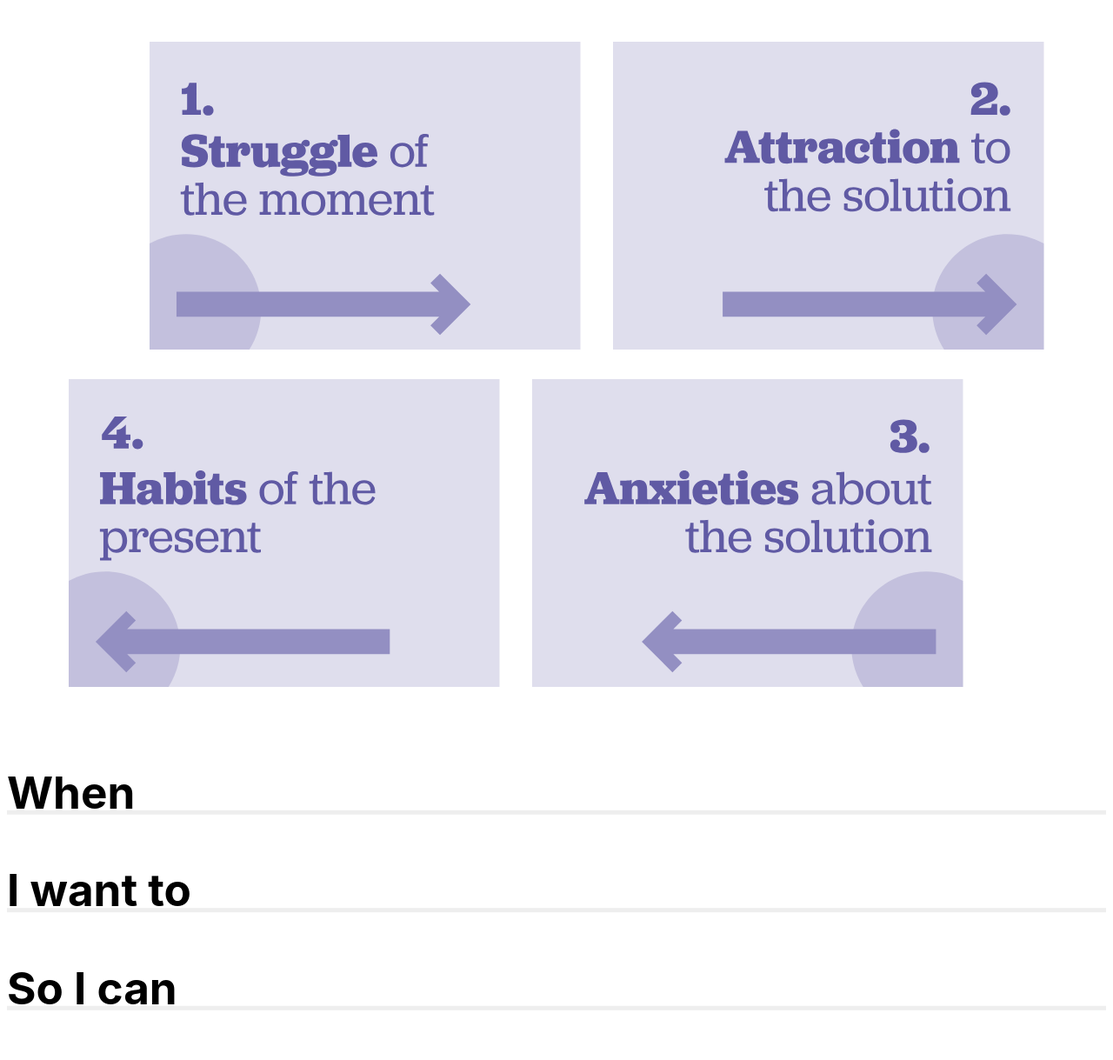
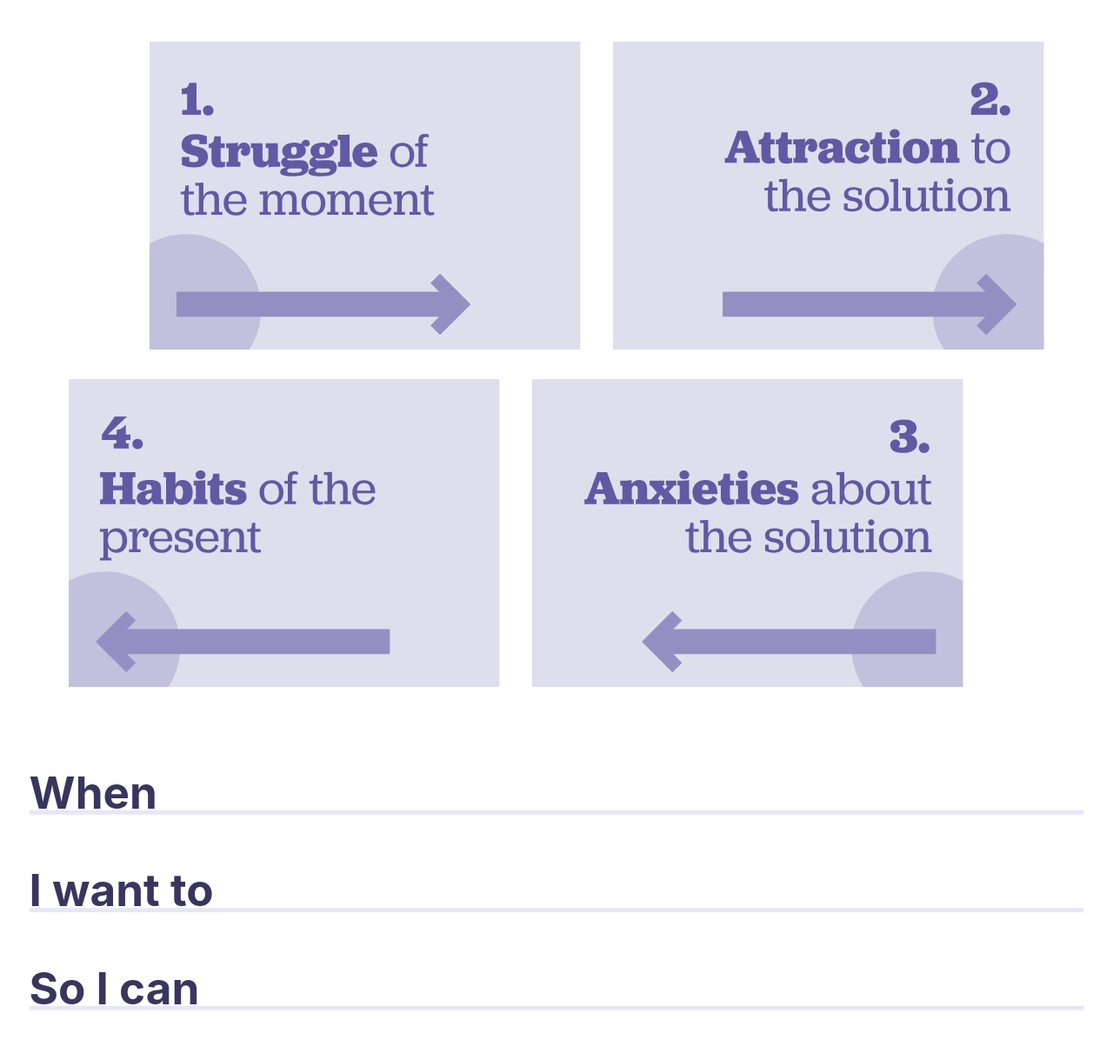
Before and after one commit to pascallaliberte/sharpen.page, a Jekyll site: the page built from forces-widget/index.html, in a window 1280 px wide. Shown: the whole page at 87% size. Built offline with Jekyll 4.4.1, drawn with Linux system fonts in a browser that asks for light colours.

Commit message:
forces-widget: adjust colors for jtbd parts, margins, :focus

```diff
--- a/forces-widget/index.html
+++ b/forces-widget/index.html
@@ -147,6 +147,8 @@ layout: empty
   .jtbd {
     font-size: 4vw;
     margin-top: 1em;
+    padding-left: 0.5em;
+    padding-right: 0.5em;
   }
 
   .jtbd-part {
@@ -163,16 +165,24 @@ layout: empty
     left: 0;
     z-index: 1;
     display: inline-block;
+    color: #38365E;
   }
 
   .jtbd-part .jtbd-part-input {
     min-height: 1.2em;
     background-color: #fff;
     background-image:
-    linear-gradient(#eee .1em, transparent .1em);
+    linear-gradient(#E7E6F6 .1em, transparent .1em);
     background-size: 100% 1.2em;
     background-position-y: -0.2em;
     padding-left: 3em;
+    color: #38365E;
+  }
+
+  .jtbd-part .jtbd-part-input:focus {
+    outline: none;
+    background-image:
+    linear-gradient(#C2C0DB .1em, transparent .1em);
   }
 
   #jtbd-part-when    { text-indent: 0; }
```
